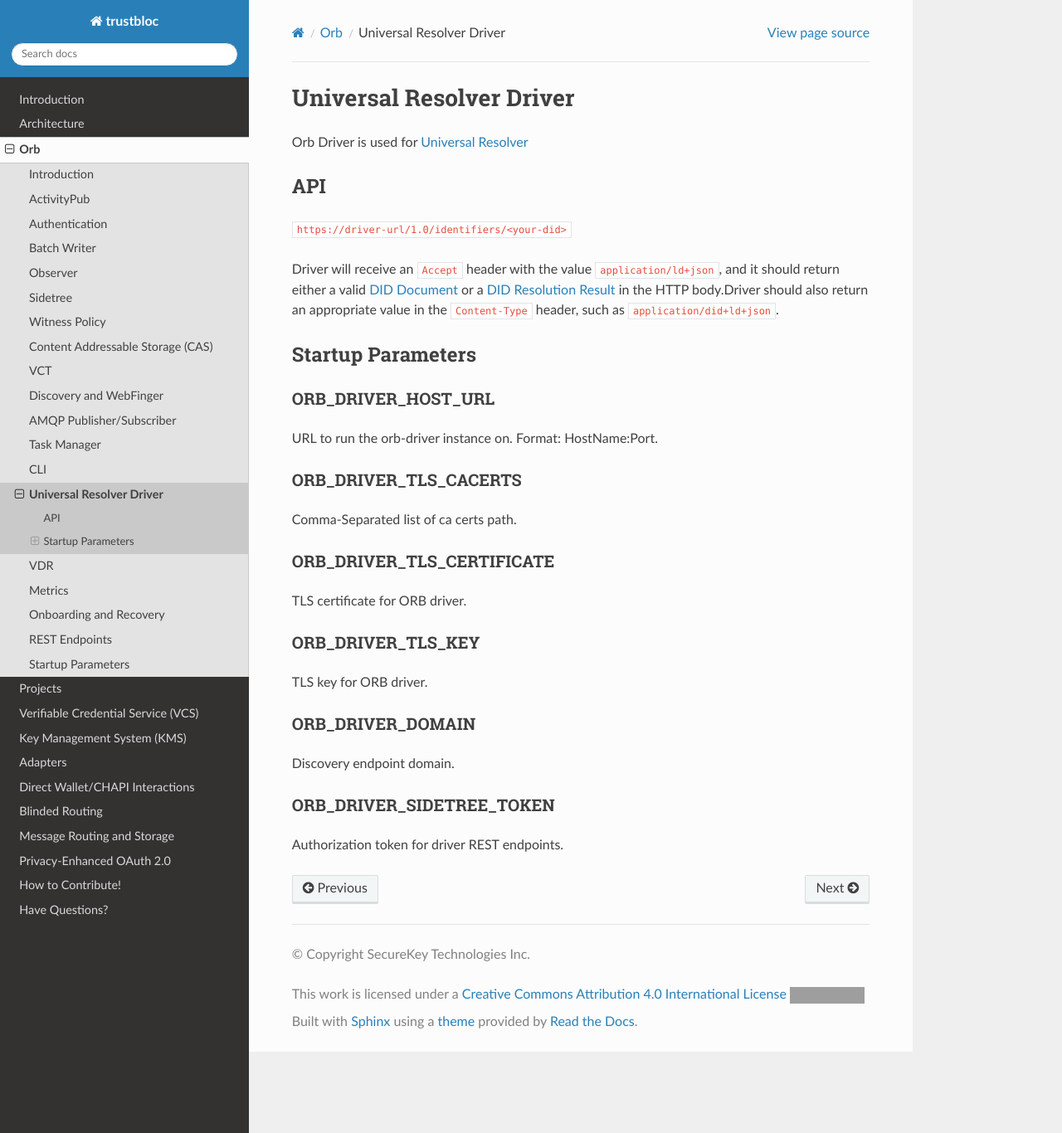
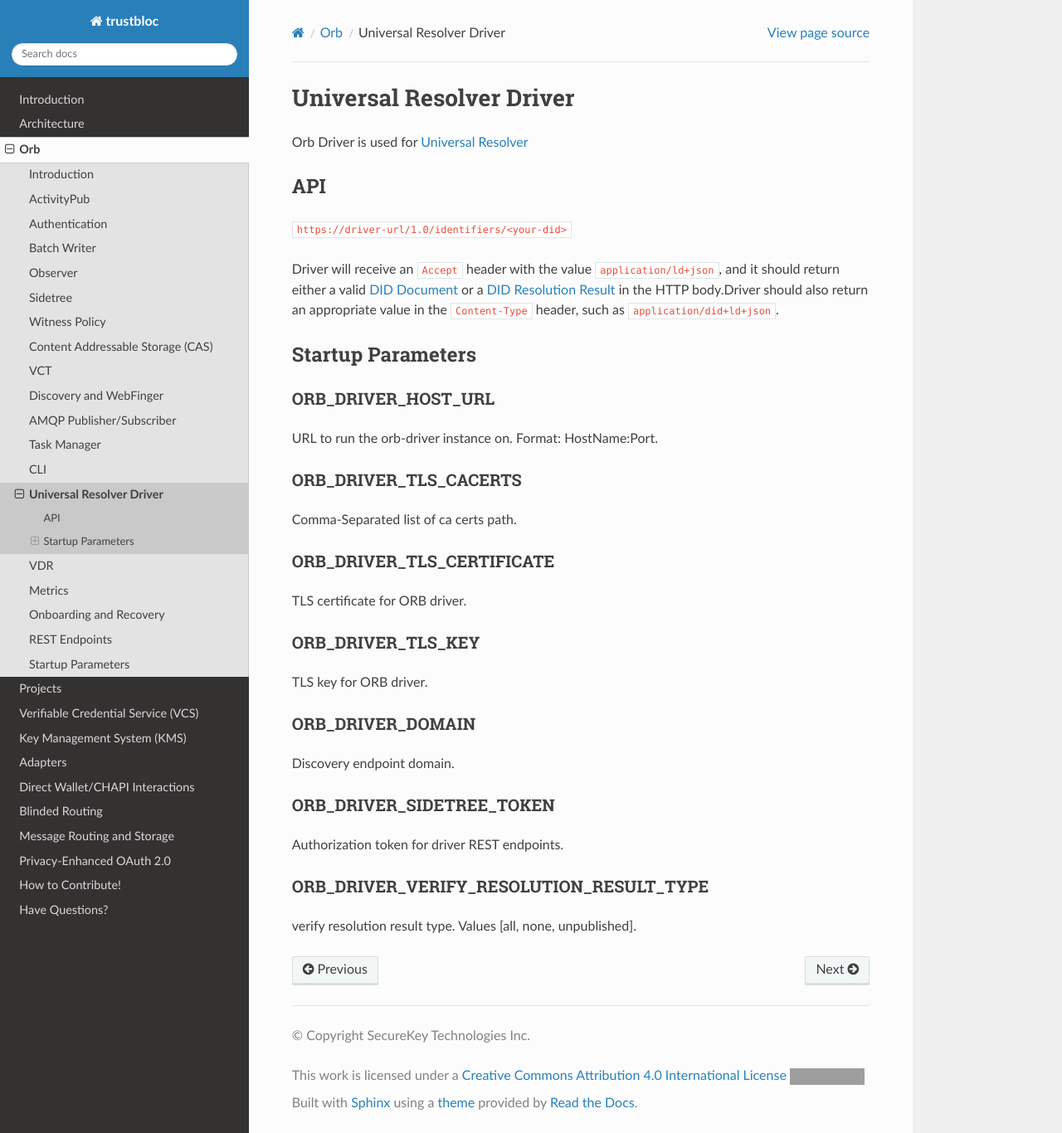
Before and after one commit to trustbloc/docs, a Sphinx documentation site: the page built from docs/source/orb/driver.md, in a window 1280 px wide and 1366 px high. Shown: the whole window at 83% size. Built offline with Sphinx 7.4.7 and the Read the Docs theme 2.0.0, drawn with Linux system fonts in a browser that asks for light colours; grey boxes are pictures that could not be loaded.

Commit message:
docs: add orb driver new parm
Signed-off-by: Firas Qutishat <firas.qutishat@securekey.com>

```diff
--- a/docs/source/orb/driver.md
+++ b/docs/source/orb/driver.md
@@ -35,3 +35,7 @@ Discovery endpoint domain.
 ### ORB_DRIVER_SIDETREE_TOKEN
 
 Authorization token for driver REST endpoints.
+
+### ORB_DRIVER_VERIFY_RESOLUTION_RESULT_TYPE
+
+verify resolution result type. Values [all, none, unpublished].
```
